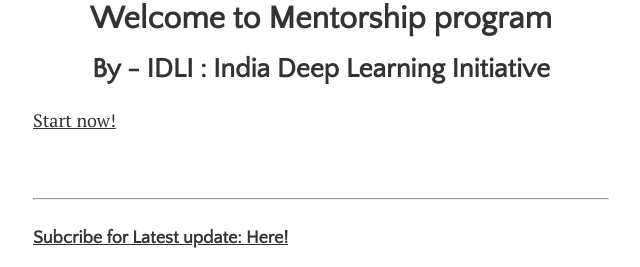
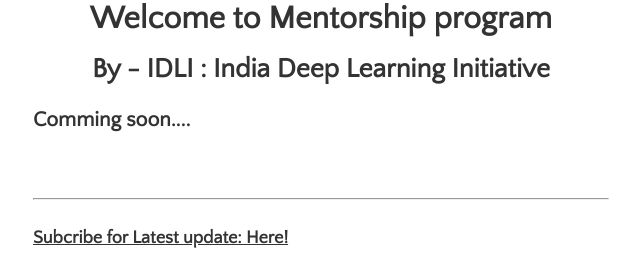
Before and after one commit to IndiaDeepLearningInitiative-IDLI/IndiaDeepLearningInitiative-IDLI.github.io, a Jekyll site: the page built from mentorship.html, in a window 1280 px wide. Shown: the part 301-568 px from the top of the page, without its empty margins (319-959 px from the left). Built offline with Jekyll 4.4.1, drawn with Linux system fonts in a browser that asks for light colours; nearby versions of some CDN libraries; comment, search, counter and statistics services are not loaded; grey boxes are pictures that could not be loaded.

Commit message:
Update mentorship.html

```diff
--- a/mentorship.html
+++ b/mentorship.html
@@ -10,4 +10,14 @@ title: Mentorship
   <h1 style="text-align: center;">Welcome to Mentorship program </h1>
   <h2 style="text-align: center;">By - IDLI : India Deep Learning Initiative</h2>
 </div>
-<a href="#">Start now!</a>
+{% for mentorship in site.mentorship %}
+  <li>
+    <span> {{ mentorship.date | date: "%B %e, %Y" }} </span>
+      <a href="{{ mentorship.url }}">{{ mentorship.title }}</a>
+  </li>
+  <p style="text-align: justify;">
+    {{ mentorship.content | strip_html | truncate: 350 }} <a href="{{ mentorship.url }}">Read more</a>
+    <span class="post-date" style="margin-top:3px"><i class="fa fa-calendar" aria-hidden="true"></i> {{ mentorship.date | date_to_string }} - <i class="fa fa-clock-o" aria-hidden="true"></i> {% include read-time.html %}</span>
+  </p>
+{% endfor %}
+<h3>Comming soon....</h3>
```
